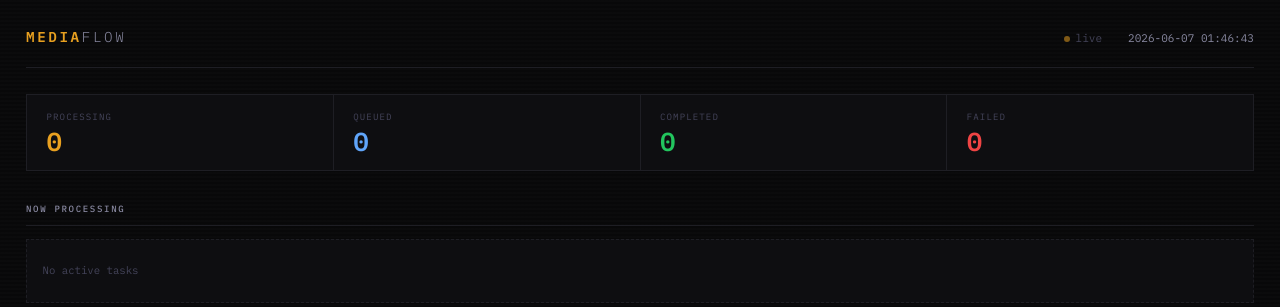
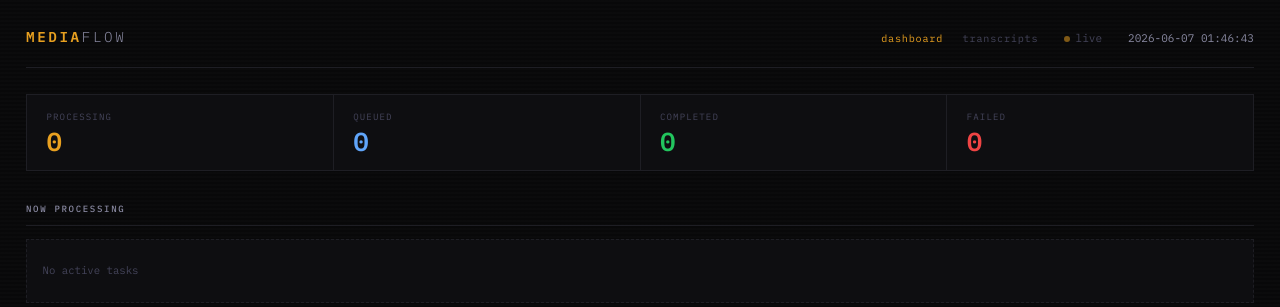
Before and after one commit to Lung-Yu/mediaflow, a Python web app: template web/templates/dashboard.html in a window 1280 px wide. Shown: the top 307 px of the page. Run offline with Jinja, Linux system fonts and the light colour scheme; the template is opened without the code that fills it, so the values that code supplies are empty; some libraries are stand-ins or nearby versions.

Commit message:
chore: add data/ to gitignore, expose WEBHOOK_URL env, add dashboard nav
Co-Authored-By: Claude Sonnet 4.6 <noreply@anthropic.com>

```diff
--- a/docker-compose.yml
+++ b/docker-compose.yml
@@ -26,6 +26,7 @@ services:
       - REDIS_PORT=6379
       - DB_PATH=/app/data/pipeline.db
       - WORKSPACE_DIR=/workspace
+      - WEBHOOK_URL=${WEBHOOK_URL:-}
     volumes:
       - ./workspace:/workspace:ro   # read-only SRT access (same-machine deploy)
       - ./data:/app/data            # writable dir for pipeline.db
--- a/web/templates/dashboard.html
+++ b/web/templates/dashboard.html
@@ -13,6 +13,10 @@
     <header>
       <div class="wordmark">media<span>flow</span></div>
       <div class="header-meta">
+        <nav class="header-nav">
+          <a href="/" class="active">dashboard</a>
+          <a href="/srts">transcripts</a>
+        </nav>
         <span><span class="live-dot"></span>live</span>
         <span id="live-clock">—</span>
       </div>
```
Also changed, not shown: 1 other file.
